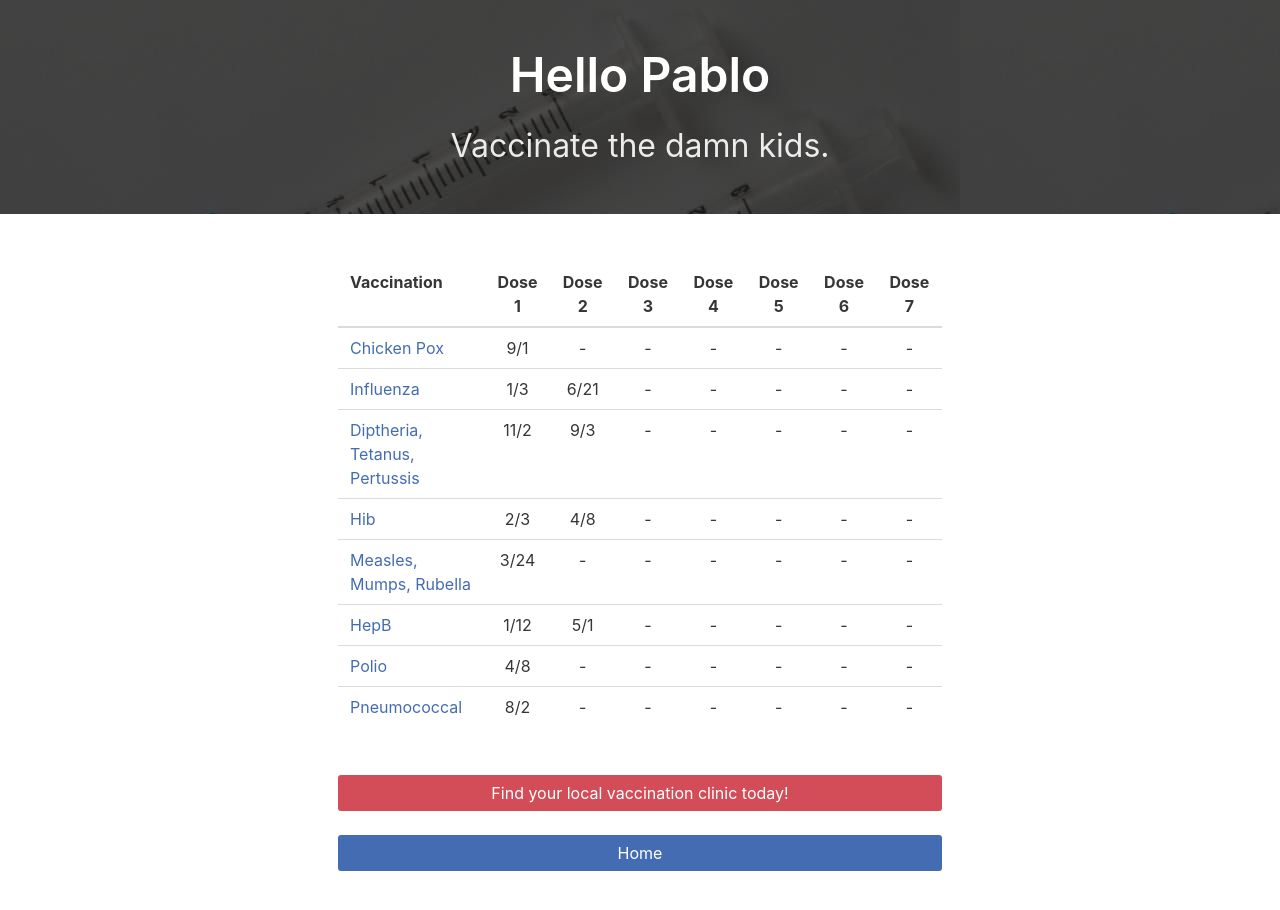
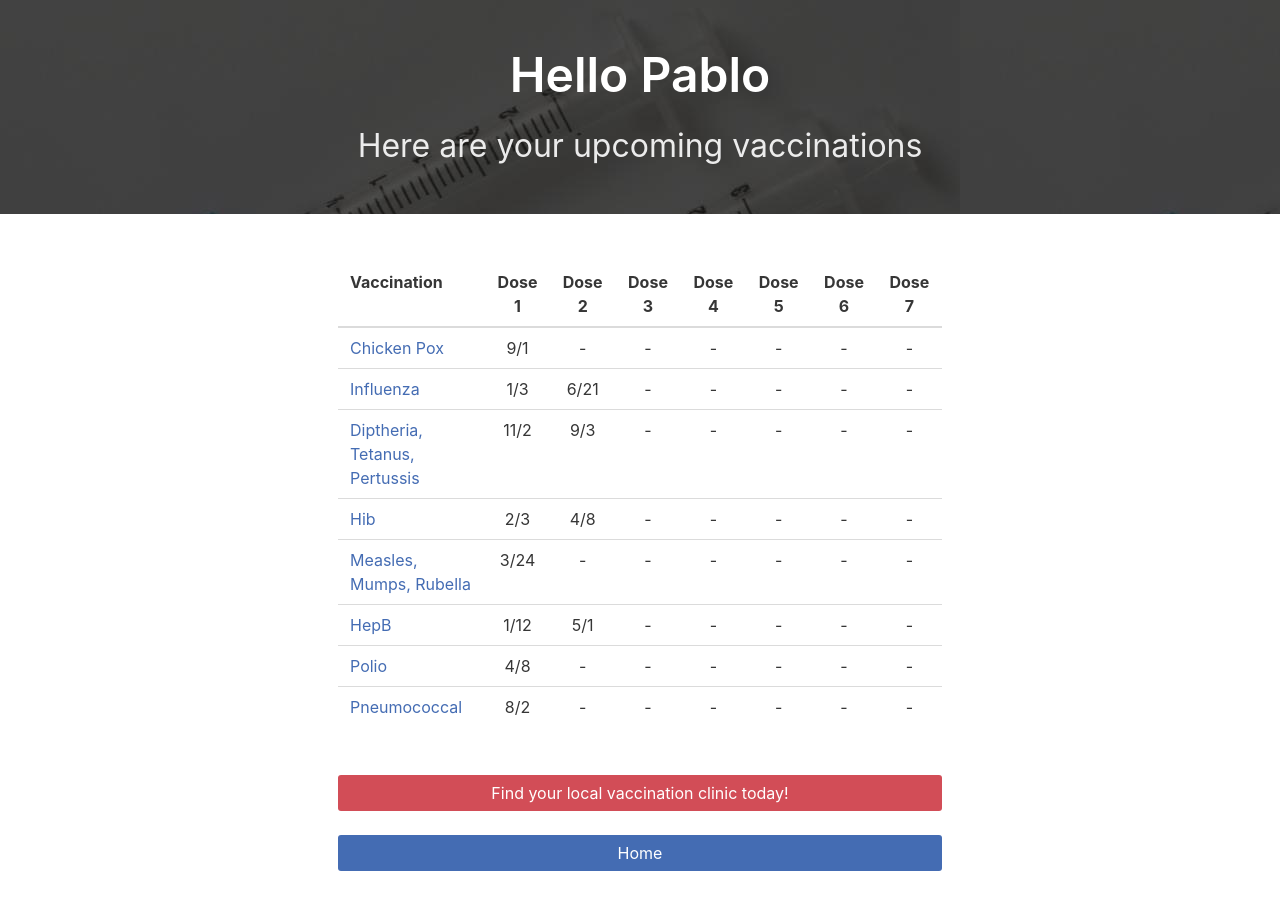
Before and after one commit to valencium/VaxxTracker, a website: page account_info.html in a window 1280 px wide. Drawn offline with nearby package versions, Linux system fonts and the light colour scheme; some packages are replaced by stand-ins of ours; files whose address does not match are found by name.

Commit message:
I'm having a long talk with whoever changed this

```diff
--- a/account_info.html
+++ b/account_info.html
@@ -13,7 +13,7 @@
             <div class="hero-body">
                 <div class="container has-text-centered">
                     <h1 class="title is-1 is-spaced">Hello Pablo</h1>
-                    <h3 class="subtitle is-3">Vaccinate the damn kids.</h3>
+                    <h3 class="subtitle is-3">Here are your upcoming vaccinations</h3>
                 </div>
             </div>
         </div>
```
